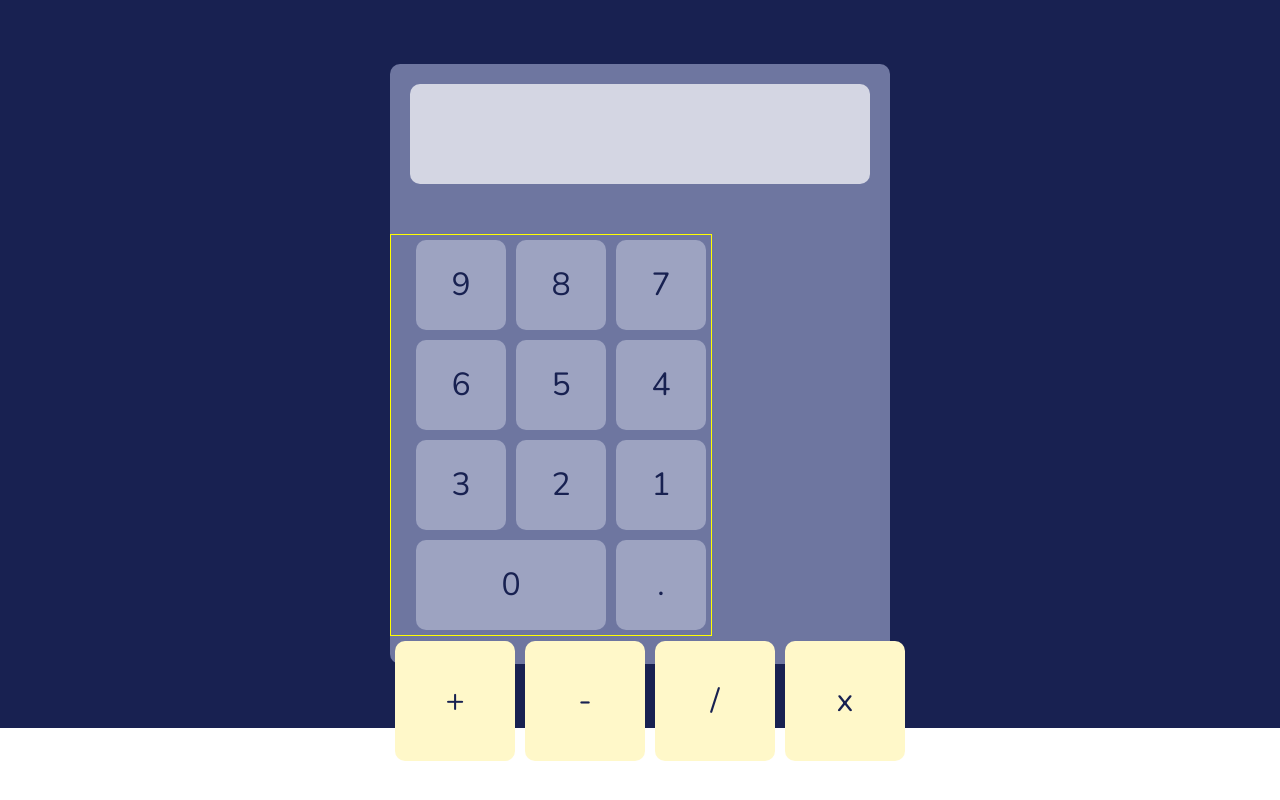
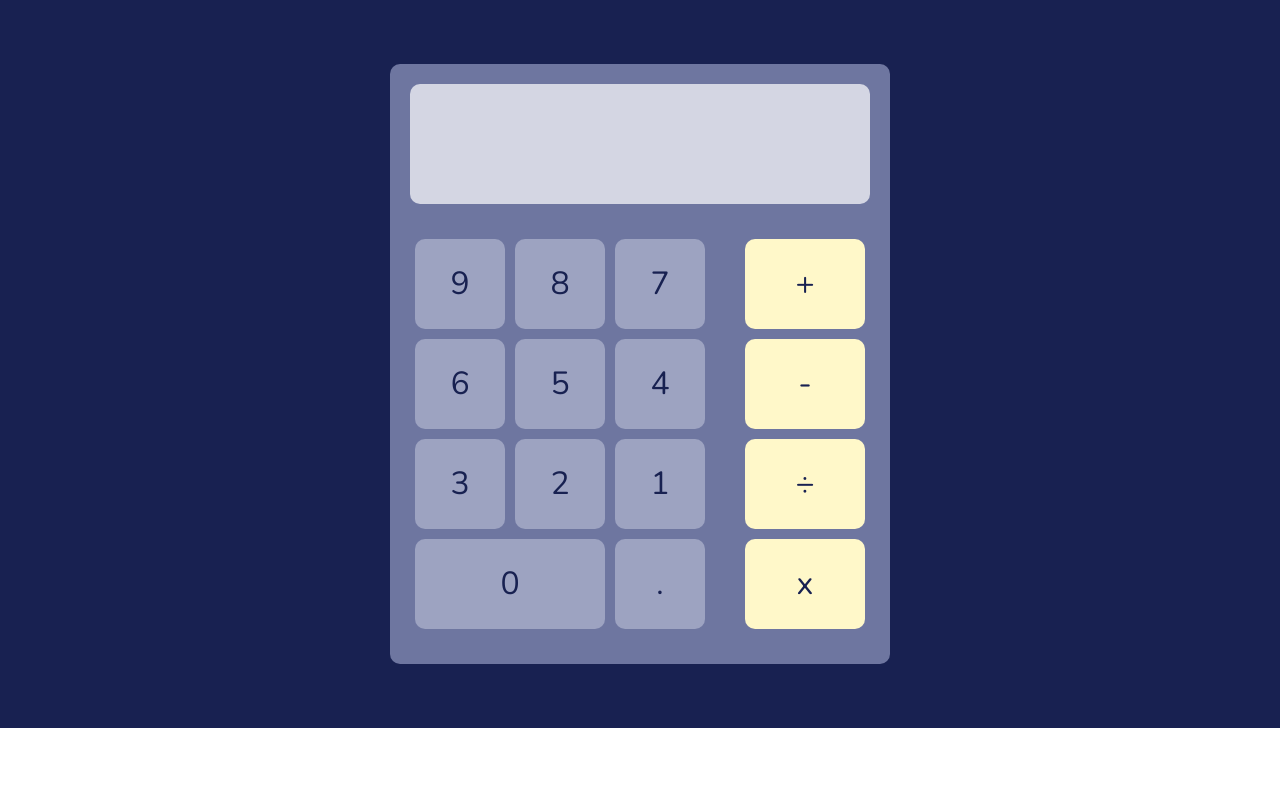
Before and after one commit to a6ftcruton/calculator_js, a plain HTML site: page index.html in a window 1280 px wide. Drawn offline with nearby package versions, Linux system fonts and the light colour scheme; a web font is replaced by a local one.

Commit message:
Finish basic layout

```diff
--- a/index.html
+++ b/index.html
@@ -26,7 +26,7 @@
        <div class="operator-wrapper">
          <div class="key operator">+</div>
          <div class="key operator">-</div>
-         <div class="key operator">/</div>
+         <div class="key operator">&divide</div>
          <div class="key operator">x</div>
        </div>
      </div>
--- a/styles.css
+++ b/styles.css
@@ -10,6 +10,7 @@ body {
   align-items: center;
 }
 .calculator {
+  position: relative;
   background-color: #6e76a0;
   border-radius: 10px;
   color: #fff8c9;
@@ -18,8 +19,9 @@ body {
   height: 600px;
 }
 .results {
-  height: 100px;
+  height: 120px;
   margin: 20px;
+  margin-bottom 0;
   border-radius: 10px;
   background-color: rgba(255, 255, 255, 0.7);
 }
@@ -30,16 +32,19 @@ body {
   font-size: 2rem;
 }
 .key-wrapper {
-  border: 1px solid yellow;
   position:relative;
   width: 60%;
   flex-direction: row;
   flex-wrap: wrap;
-  margin-top: 50px;
+  margin-top: 30px;
   padding-left: 20px;
 }
 .operator-wrapper {
   padding-right: 20px;
+  position: absolute;
+  flex-direction: column;
+  top: 170px;
+  right: 0 !important;
 }
 .key,
 .decimal {
@@ -60,11 +65,11 @@ body {
 }
 .operator {
   background-color: #fff8c9;
-  min-height: 120px;
-  height: 120px;
+  min-height: 90px;
+  height: 90px;
+  line-height: 90px;
   min-width: 120px;
   width: 120px;
-  line-height: 120px;
 }
 .decimal {
   line-height: 90px;
```
